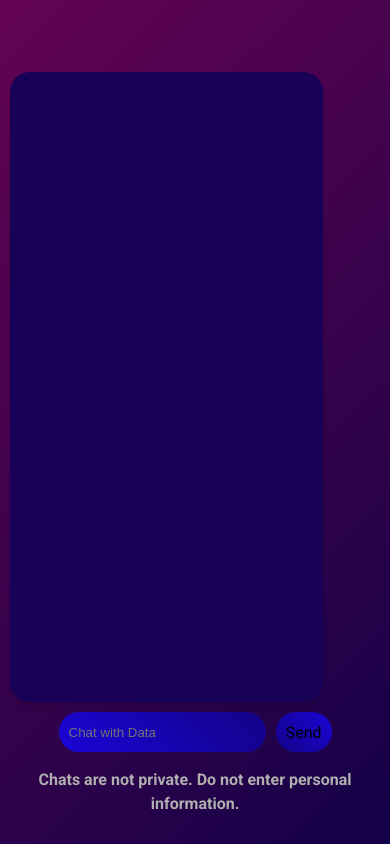
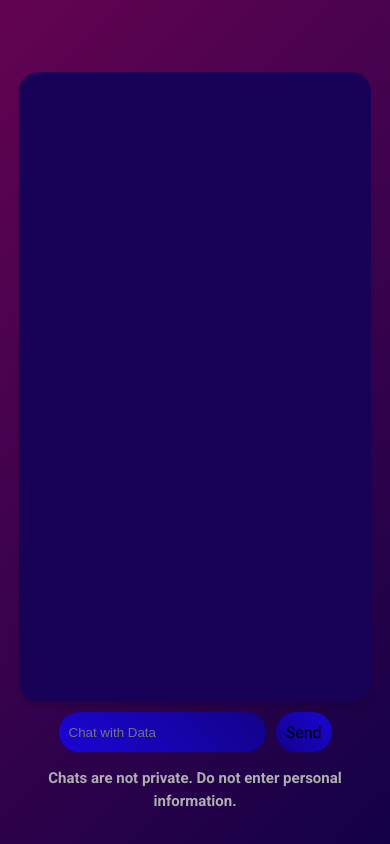
Before and after one commit to anonymous-basenji/data-ai-assistant-ultra, a React (Vite) app: page / in a window 390 px wide. Built offline with nearby package versions, Linux system fonts and the light colour scheme.

Commit message:
Fixed mobile centering issue for chat-history div

```diff
--- a/src/App.css
+++ b/src/App.css
@@ -57,10 +57,14 @@
   color: #afafaf;
   padding: 20px;
   height: 10px;
-  display: block;
+  font-size: 15px;
 }
 
 @media(max-width: 768px) {
+  .chat-history {
+    width: 80vw;
+    margin: 10px auto;
+  }
   .submit-btn {
     width: 70px;
   }
```
